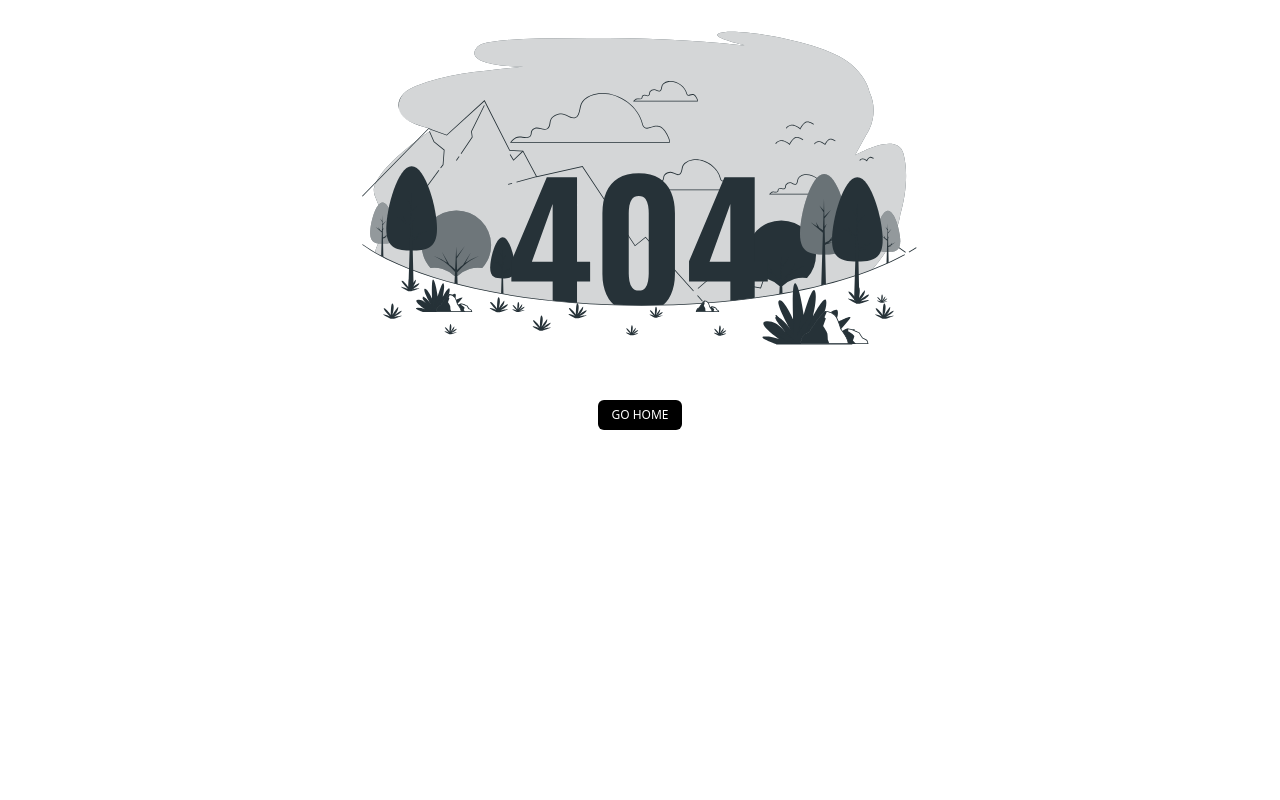
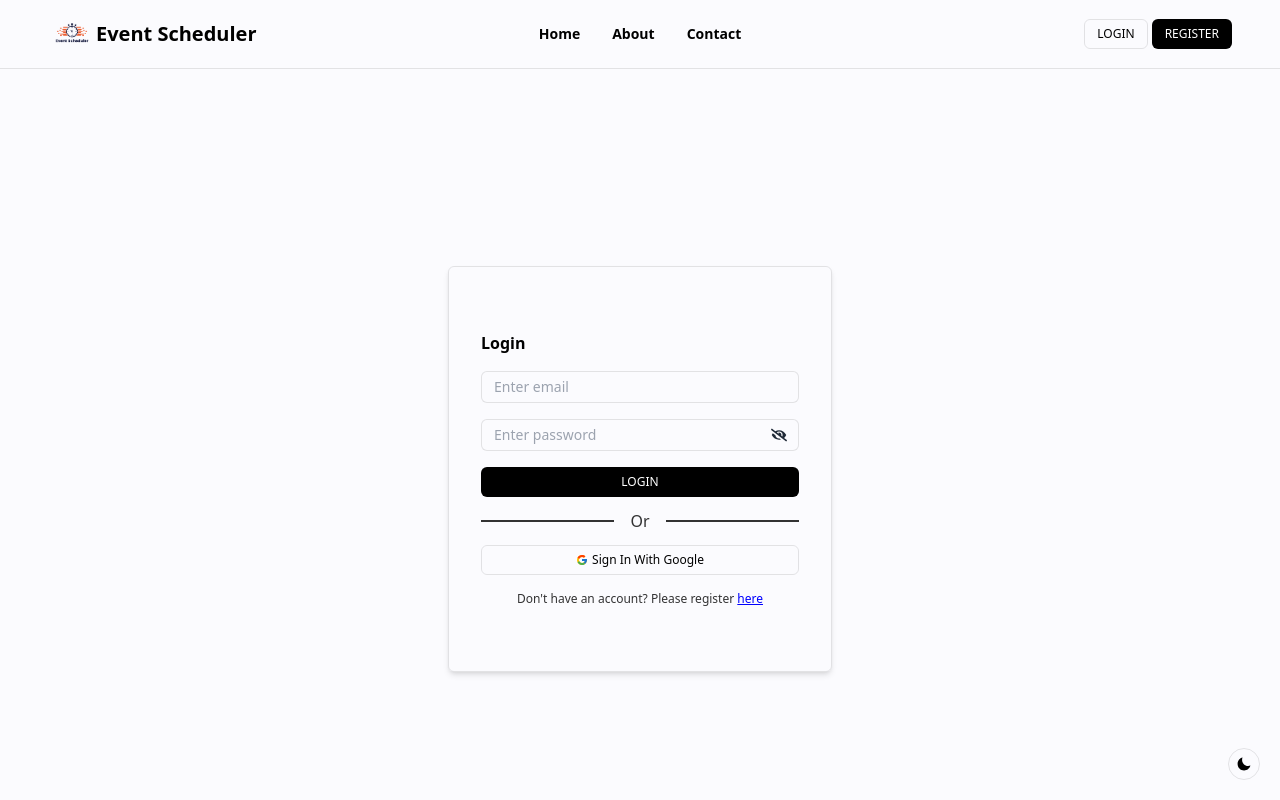
Before and after one commit to sakib-333/digital-event-scheduler-system-client, a React (Vite) app: page /login in a window 1280 px wide. Before the commit this address had no page. Shown: the top 800 px of the page. Built offline with nearby package versions, Linux system fonts and the light colour scheme.

Commit message:
Add login page.

```diff
--- a/package.json
+++ b/package.json
@@ -31,6 +31,7 @@
     "react-countup": "^6.5.3",
     "react-dom": "^18.3.1",
     "react-helmet-async": "^2.0.5",
+    "react-hook-form": "^7.54.2",
     "react-icons": "^5.5.0",
     "react-multi-carousel": "^2.8.5",
     "react-router-dom": "^6.27.0"
--- /dev/null
+++ b/src/Hooks/useGoogleSignin/useGoogleSignin.tsx
@@ -0,0 +1,17 @@
+import { FcGoogle } from "react-icons/fc";
+
+const useGoogleSignin = () => {
+  return (
+    <button
+      type="button"
+      className="primary-btn w-full capitalize flex items-center justify-center gap-1"
+    >
+      <span>
+        <FcGoogle />
+      </span>
+      <span>Sign in with Google</span>
+    </button>
+  );
+};
+
+export default useGoogleSignin;
--- /dev/null
+++ b/src/Hooks/usePassShowing/usePassShowing.tsx
@@ -0,0 +1,10 @@
+import { useState } from "react";
+
+const usePassShowing = () => {
+  const [show, setShow] = useState<boolean>(false);
+
+  const handleToggle = () => setShow((c) => !c);
+  return { show, handleToggle };
+};
+
+export default usePassShowing;
--- /dev/null
+++ b/src/Pages/LoginPage/LoginPage.tsx
@@ -0,0 +1,67 @@
+import { SubmitHandler, useForm } from "react-hook-form";
+import { Link } from "react-router-dom";
+import usePassShowing from "../../Hooks/usePassShowing/usePassShowing";
+import { FaEye, FaEyeSlash } from "react-icons/fa";
+import useGoogleSignin from "../../Hooks/useGoogleSignin/useGoogleSignin";
+
+type Inputs = {
+  email: string;
+  password: string;
+};
+
+const LoginPage = () => {
+  const { register, handleSubmit } = useForm<Inputs>();
+  const { show, handleToggle } = usePassShowing();
+  const googleSignin = useGoogleSignin();
+  const onSubmit: SubmitHandler<Inputs> = (data: Inputs) => {
+    console.log(data);
+  };
+  return (
+    <div className="w-full flex items-center p-4 justify-center min-h-screen">
+      <form
+        onSubmit={handleSubmit(onSubmit)}
+        className="max-w-sm w-full px-8 py-16 space-y-4 rounded-md shadow-md border-common"
+      >
+        <h1 className="text-primary font-bold">Login</h1>
+        <label className="form-control w-full">
+          <input
+            type="text"
+            placeholder="Enter email"
+            {...register("email", { required: true })}
+            className="input bg-background focus:border-common text-secondary border-common rounded-md input-sm w-full"
+          />
+        </label>
+        <label className="form-control w-full relative">
+          <input
+            type={show ? "text" : "password"}
+            {...register("password", { required: true })}
+            placeholder="Enter password"
+            className="input bg-background focus:border-common border-common text-secondary rounded-md input-sm w-full"
+          />
+          <button
+            type="button"
+            onClick={handleToggle}
+            className="absolute right-3 top-2"
+          >
+            {show ? <FaEye /> : <FaEyeSlash />}
+          </button>
+        </label>
+        <div>
+          <button className="primary-btn outline-btn w-full">Login</button>
+        </div>
+        <div className="divider before:bg-secondary after:bg-secondary text-secondary">
+          Or
+        </div>
+        {googleSignin}
+        <p className="text-xs text-center text-secondary">
+          <span>Don't have an account? Please register</span>{" "}
+          <Link to={"/register"} className="underline text-[#00f]">
+            here
+          </Link>
+        </p>
+      </form>
+    </div>
+  );
+};
+
+export default LoginPage;
--- a/src/Router/router.tsx
+++ b/src/Router/router.tsx
@@ -2,6 +2,7 @@ import { createBrowserRouter } from "react-router-dom";
 import HomeLayout from "../Layouts/HomeLayout";
 import HomePage from "../Pages/HomePage/HomePage";
 import NotFoundPage from "../Pages/NotFoundPage/NotFoundPage";
+import LoginPage from "../Pages/LoginPage/LoginPage";
 
 export const router = createBrowserRouter([
   {
@@ -13,6 +14,10 @@ export const router = createBrowserRouter([
         path: "/",
         element: <HomePage />,
       },
+      {
+        path: "/login",
+        element: <LoginPage />,
+      },
     ],
   },
 ]);
```
Also changed, not shown: 1 other file (tests, documents, lock files or other folders).
